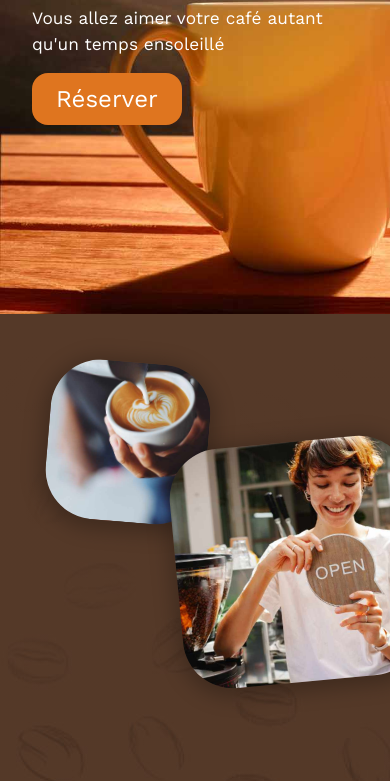
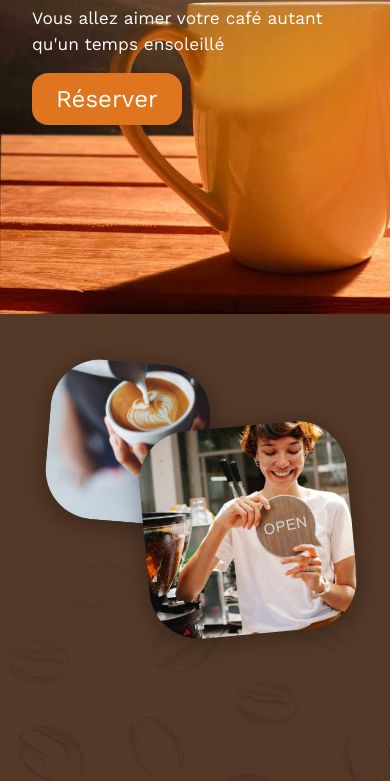
Before and after one commit to trmouv/sunshine-coffee, a plain HTML site: page index.html in a window 390 px wide. Shown: the part 319-1100 px from the top of the page. Drawn offline with nearby package versions, Linux system fonts and the light colour scheme; a web font is replaced by a local one.

Commit message:
modif taille img-2

```diff
--- a/style.css
+++ b/style.css
@@ -521,11 +521,11 @@ footer a:hover{
         width: 10rem;
     }
     #img-2{
-        height: 15rem;
-        width: 15rem;
+        height: 13rem;
+        width: 13rem;
         position: absolute;
-        top: 5em;
-        left: 8em;
+        top: 4em;
+        left: 6em;
     }
     #img-3{
         height: 10rem;
```
